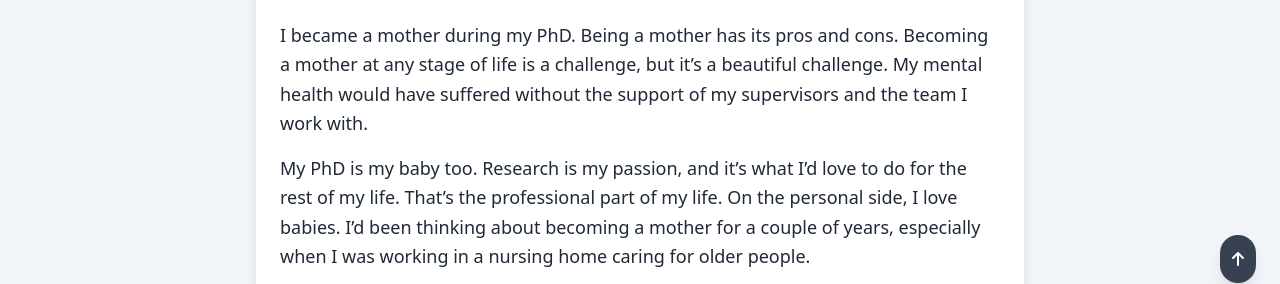
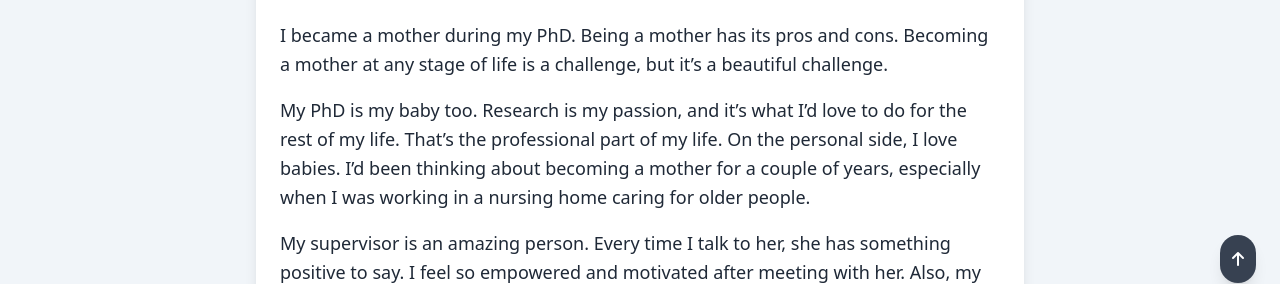
Before and after one commit to Nishapaudel/Nishapaudel.github.io, a plain HTML site: page motherhood_and_phd.html in a window 1280 px wide. Shown: the part 493-777 px from the top of the page. Drawn offline with nearby package versions, Linux system fonts and the light colour scheme.

Commit message:
Update motherhood_and_phd.html

```diff
--- a/motherhood_and_phd.html
+++ b/motherhood_and_phd.html
@@ -22,8 +22,7 @@
                 <p>
                     I became a mother during my PhD. Being a mother has its pros and cons.
                     Becoming a mother at any stage of life is a challenge, but it’s a beautiful
-                    challenge. My mental health would have suffered without the support of my
-                    supervisors and the team I work with.
+                    challenge.
                 </p>
 
                 <p>
```
